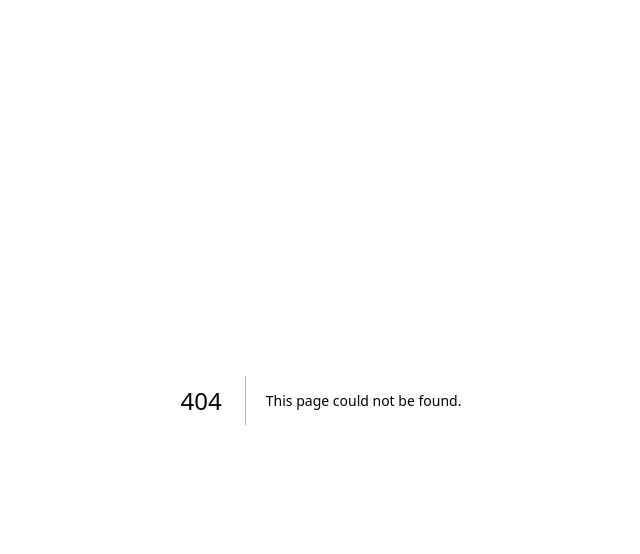
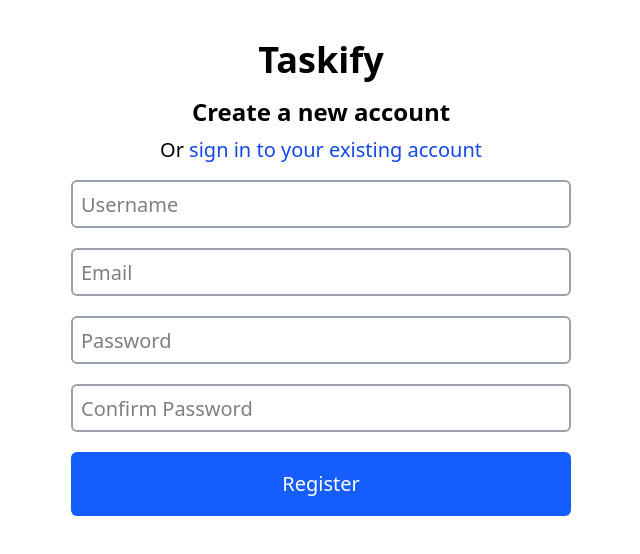
Before and after one commit to chandoluajith/NextJs-1-DevLabs-2025, a Next.js app in the folder taskify/: page /register in a window 1280 px wide. Before the commit this address had no page. Shown: the top 554 px of the page, without its empty margins (319-959 px from the left). Built offline with nearby package versions, Linux system fonts and the light colour scheme.

Commit message:
added registration page

```diff
--- /dev/null
+++ b/taskify/src/app/components/registrationForm.jsx
@@ -0,0 +1,52 @@
+"use client";
+import { useState } from "react";
+export default function Registrationform() {
+  const [password, setPassword] = useState("");
+  const [confpassword, setConfPassword] = useState("");
+  const [error, setError] = useState("");
+
+  function change(value) {
+    if (password != value) {
+      setError("Passwords do not match!");
+    } else {
+      setError("");
+    }
+  }
+
+  return (
+    <form className="flex flex-col gap-5">
+      <input
+        type="text"
+        placeholder="Username"
+        className="w-[500px] h-12 pl-2 py-1 pr-3 border-2 border-gray-400 rounded-md"
+      ></input>
+      <input
+        type="email"
+        placeholder="Email"
+        className="w-[500px] h-12 pl-2 py-1 pr-3 border-2 border-gray-400 rounded-md"
+      ></input>
+      <input
+        type="password"
+        value={password}
+        onChange={(e) => setPassword(e.target.value)}
+        placeholder="Password"
+        className="w-[500px] h-12 pl-2 py-1 pr-3 border-2 border-gray-400 rounded-md"
+      ></input>
+      <input
+        type="password"
+        value={confpassword}
+        onChange={(e) => {
+          setConfPassword(e.target.value);
+          change(e.target.value);
+        }}
+        placeholder="Confirm Password"
+        className="w-[500px] h-12 pl-2 py-1 pr-3 border-2 border-gray-400 rounded-md"
+      ></input>
+
+      {error != "" && <p className="text-red-500">{error}</p>}
+      <button type="submit" className="bg-blue-600 text-white h-16 rounded-md">
+        Register
+      </button>
+    </form>
+  );
+}
--- a/taskify/src/app/page.js
+++ b/taskify/src/app/page.js
@@ -1,6 +1,7 @@
 import Image from "next/image";
 import Orange_progress from "./components/Orange_progress.js";
 import ToDo from "./components/todo.js";
+import Link from 'next/link'
 
 export default function Home() {
   return (
--- /dev/null
+++ b/taskify/src/app/register/page.jsx
@@ -0,0 +1,18 @@
+import Registrationform from "../components/registrationForm";
+function Registration() {
+  return (
+    <>
+      <div className="p-5 my-5 text-black text-xl flex flex-col items-center justify-center">
+        <h1 className="text-4xl font-bold mb-4"> Taskify</h1>
+        <h2 className="text-2xl font-semibold mb-2">Create a new account</h2>
+        <h2 className="mb-4">
+          {" "}
+          Or <a className="text-blue-700">sign in to your existing account</a>
+        </h2>
+        <Registrationform />
+      </div>
+    </>
+  );
+}
+
+export default Registration;
```
